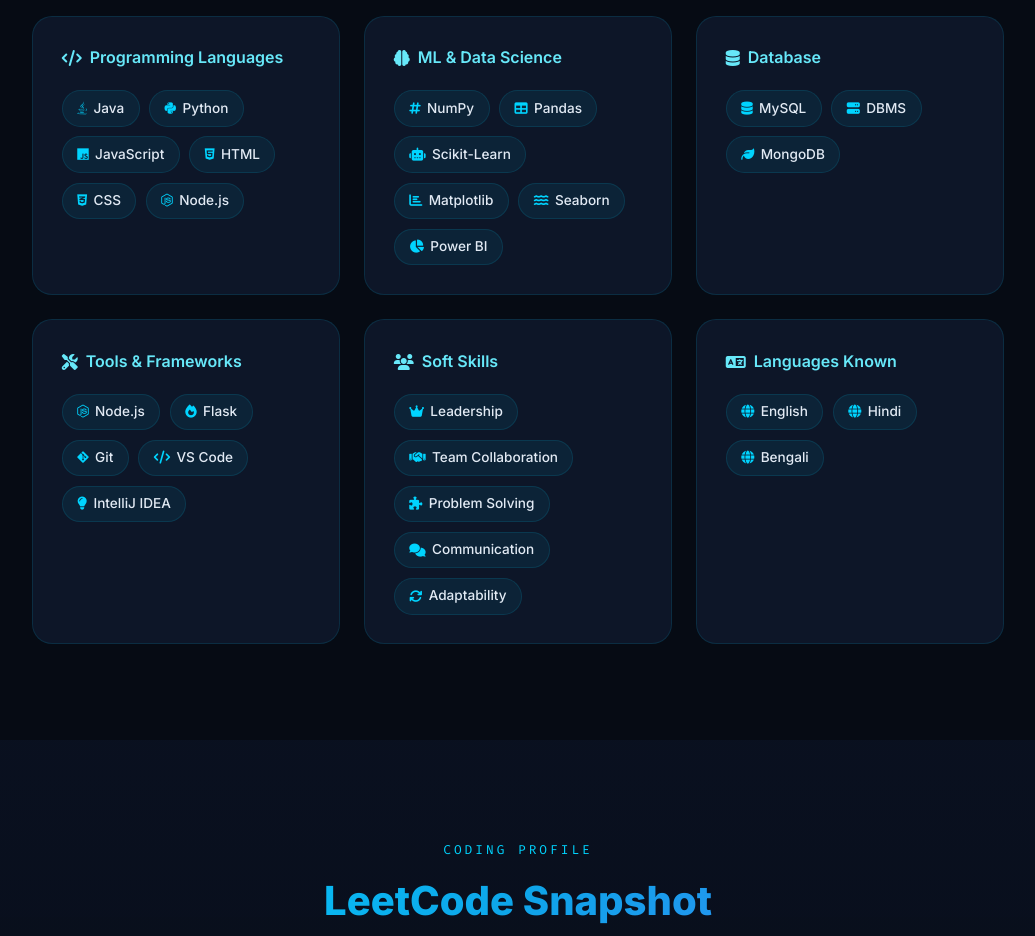
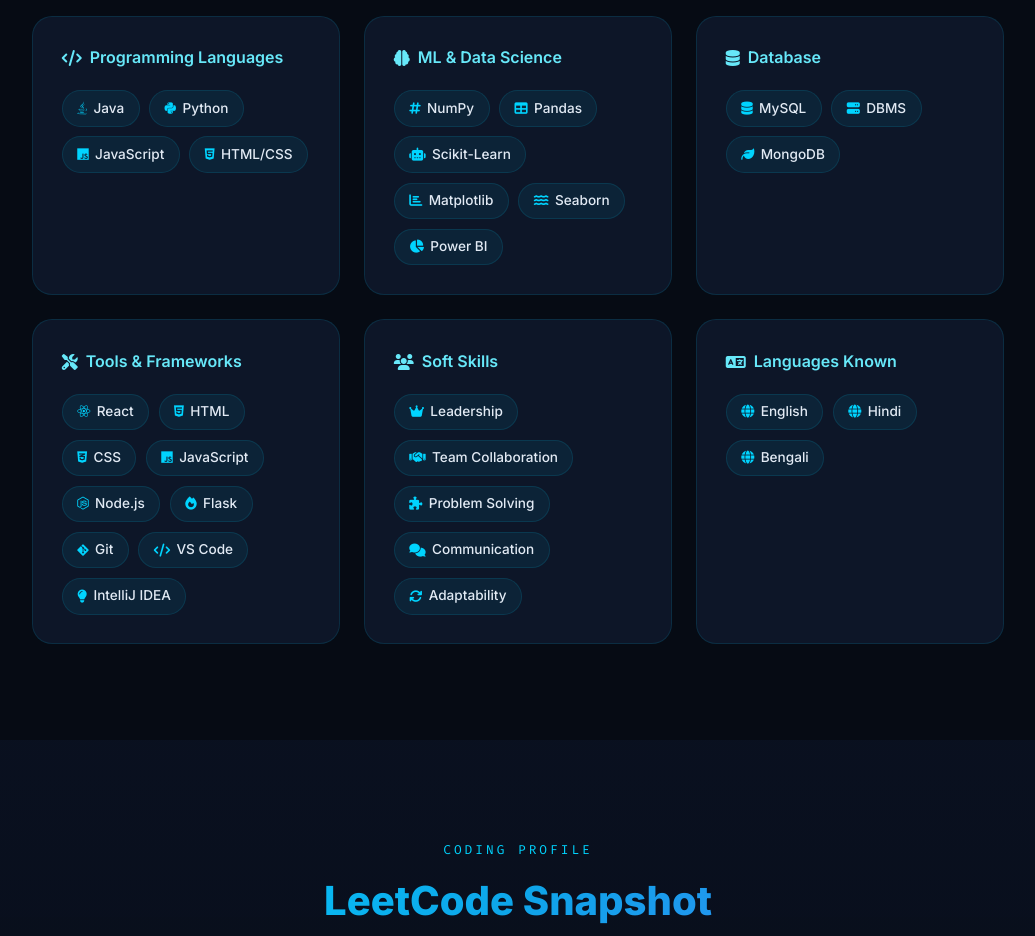
Before and after one commit to SouvikPachal2004/Portfolio, a plain HTML site: page frontend/index.html in a window 1280 px wide. Shown: the part 2060-2996 px from the top of the page, without its empty margins (122-1157 px from the left). Drawn offline with Linux system fonts and the light colour scheme; no server answers; animation ran at ten frames a second.

Commit message:
Add React, HTML, CSS, JS, Node.js to Tools & Frameworks section

```diff
--- a/frontend/index.html
+++ b/frontend/index.html
@@ -153,9 +153,7 @@
             <span class="pill"><i class="fab fa-java pill-icon"></i> Java</span>
             <span class="pill"><i class="fab fa-python pill-icon"></i> Python</span>
             <span class="pill"><i class="fab fa-js pill-icon"></i> JavaScript</span>
-            <span class="pill"><i class="fab fa-html5 pill-icon"></i> HTML</span>
-            <span class="pill"><i class="fab fa-css3-alt pill-icon"></i> CSS</span>
-            <span class="pill"><i class="fab fa-node-js pill-icon"></i> Node.js</span>
+            <span class="pill"><i class="fab fa-html5 pill-icon"></i> HTML/CSS</span>
           </div>
         </div>
         <div class="skill-category reveal">
@@ -180,6 +178,10 @@
         <div class="skill-category reveal">
           <h3 class="category-title"><i class="fas fa-tools"></i> Tools &amp; Frameworks</h3>
           <div class="skill-pills">
+            <span class="pill"><i class="fab fa-react pill-icon"></i> React</span>
+            <span class="pill"><i class="fab fa-html5 pill-icon"></i> HTML</span>
+            <span class="pill"><i class="fab fa-css3-alt pill-icon"></i> CSS</span>
+            <span class="pill"><i class="fab fa-js pill-icon"></i> JavaScript</span>
             <span class="pill"><i class="fab fa-node-js pill-icon"></i> Node.js</span>
             <span class="pill"><i class="fas fa-fire pill-icon"></i> Flask</span>
             <span class="pill"><i class="fab fa-git-alt pill-icon"></i> Git</span>
```
